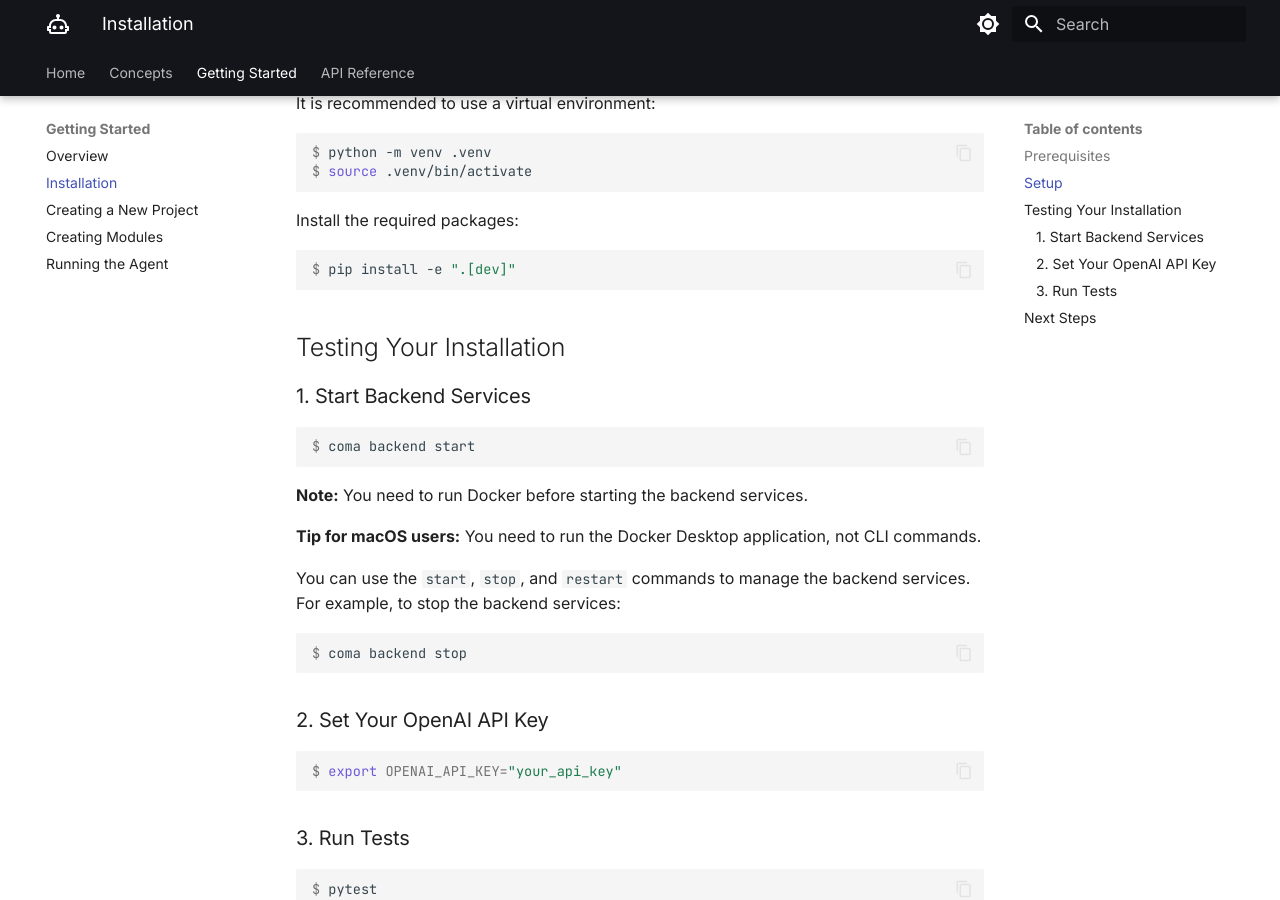
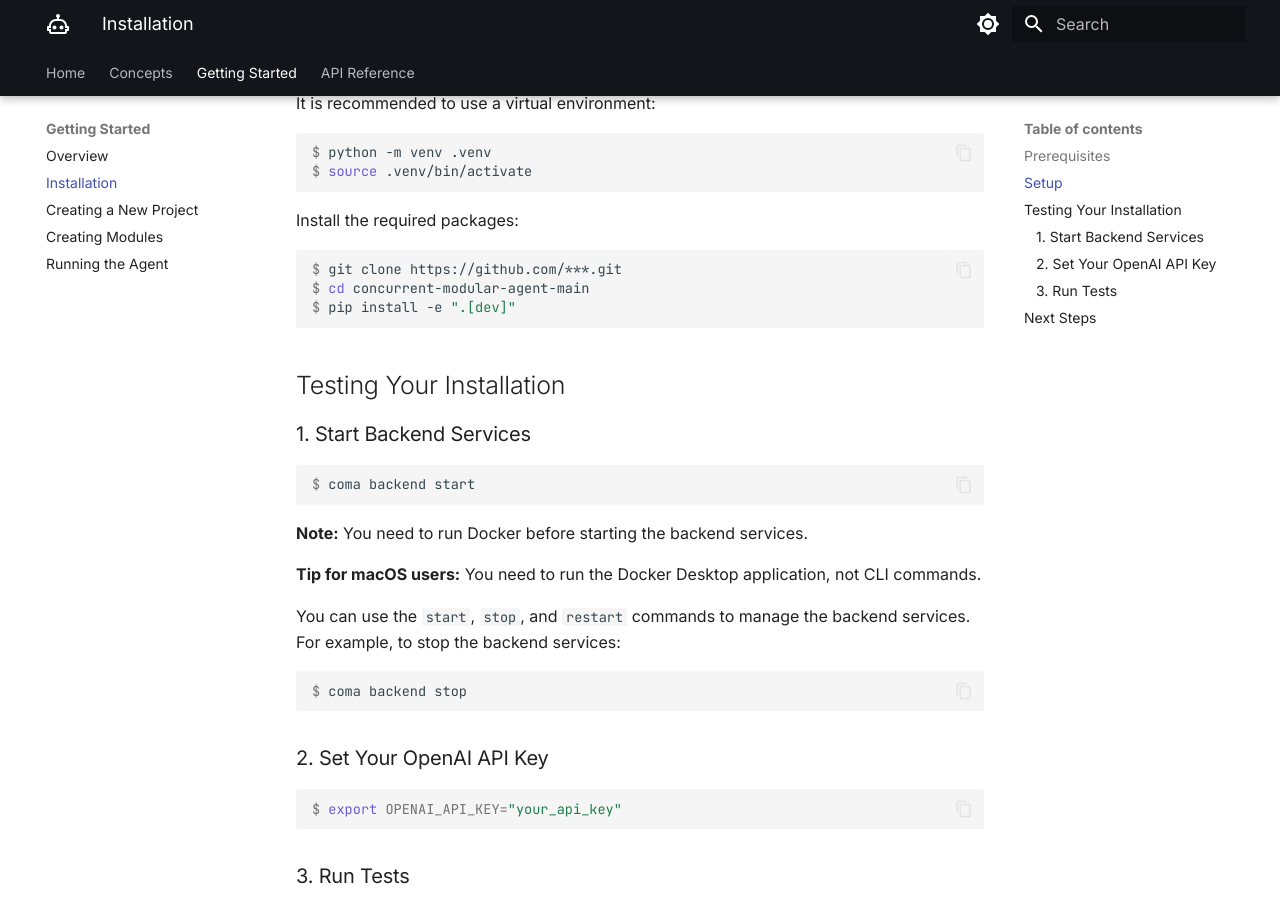
Before and after one commit to yamakkaji/concurrent-modular-agent-fork-dev, an MkDocs documentation site: the page built from docs/docs/getting-started/installation.md, in a window 1280 px wide and 900 px high, scrolled down 539 px. Built offline with MkDocs 1.6.1 and Material for MkDocs 9.7.7, drawn with Linux system fonts in a browser that asks for light colours.

Commit message:
Update installation.md

````diff
--- a/docs/docs/getting-started/installation.md
+++ b/docs/docs/getting-started/installation.md
@@ -24,6 +24,8 @@ $ source .venv/bin/activate
 Install the required packages:
 
 ```console
+$ git clone https://github.com/***.git
+$ cd concurrent-modular-agent-main
 $ pip install -e ".[dev]"
 ```
 
````
